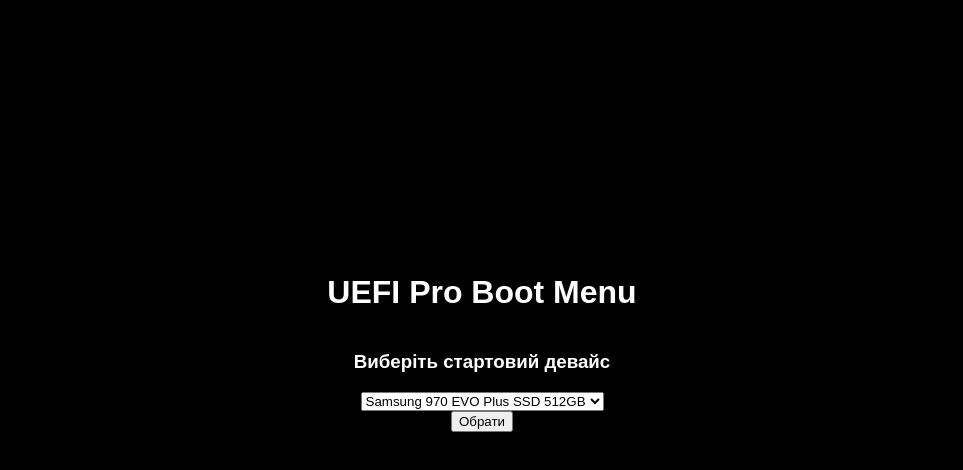
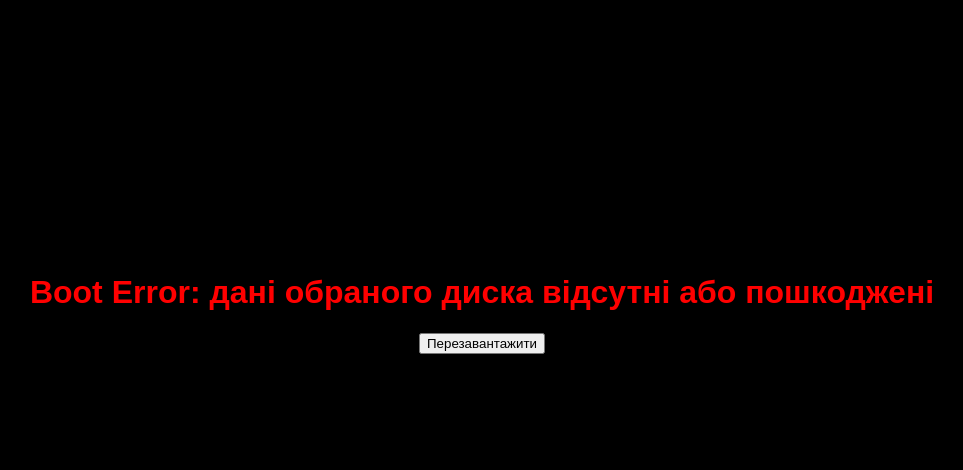
Before and after one commit to RoMan-robots/RoMan_OS_WEB, a plain HTML site: page uefi.html in a window 1280 px wide. Both pictures are taken after a click on the button "Обрати". Shown: the whole page, without its empty margins (158-1121 px from the left). Drawn offline with Linux system fonts and the light colour scheme; a web font is replaced by a local one.

Commit message:
boot menu done

```diff
--- a/style.css
+++ b/style.css
@@ -16,3 +16,11 @@ body {
     margin-top: 20%;
     flex-direction: column;
 }
+.error-screen {
+    display: none;
+    justify-content: center;
+    align-items: center;
+    margin-top: 20%;
+    flex-direction: column;
+    color: red;
+}
--- a/uefi.html
+++ b/uefi.html
@@ -23,6 +23,10 @@
         </select>
         <button class="btn btn-success uefi-button" onclick="runFromUEFI()">Обрати</button>
     </div>
+    <div class="error-screen">
+        <h1>Boot Error: дані обраного диска відсутні або пошкоджені</h1>
+        <button onclick="reboot()">Перезавантажити</button>
+    </div>
 </body>
 
 </html>
--- a/uefiScript.js
+++ b/uefiScript.js
@@ -3,8 +3,12 @@ const uefiButton = document.getElementsByClassName("uefi-button");
 function runFromUEFI(){
     const bootSelect = document.querySelector(".select-boot").value;
     if(bootSelect == "usb"){
-        console.log(bootSelect)
+        window.location.href = '/installer.html';
     } else {
-
+        document.querySelector(".uefi-elements").style.display = "none"
+        document.querySelector(".error-screen").style.display = "flex"
     }
 }
+function reboot(){
+    window.location.href = '/';
+}
```
Also changed, not shown: installer.html (added, +11 -0 lines).
